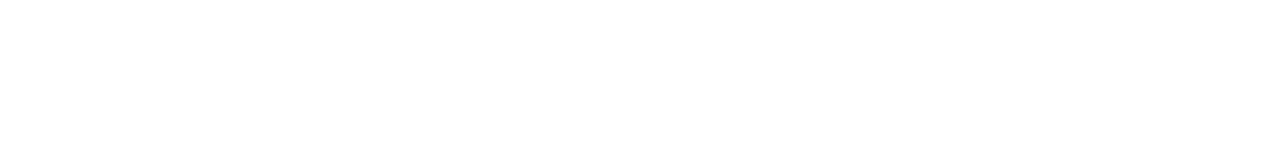
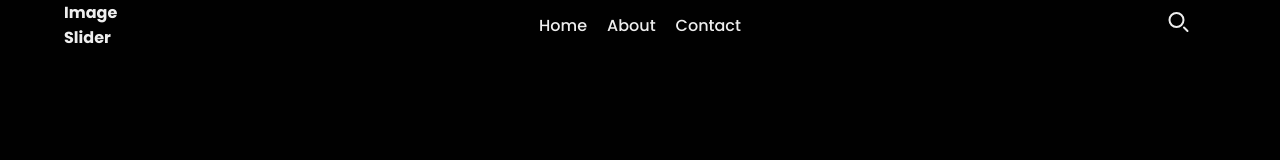
Before and after one commit to Y-ashbhatt/Image-Slider, a plain HTML site: page index.html in a window 1280 px wide. Drawn offline with Linux system fonts and the light colour scheme.

Commit message:
Complete Header

```diff
--- a/index.html
+++ b/index.html
@@ -7,6 +7,25 @@
     <link rel="stylesheet" href="style.css">
 </head>
 <body>
+
+    <!-- header  -->
+    <header>
+        <div class="logo">Image Slider</div>
+        <ul class="menu">
+            <li>Home</li>
+            <li>About</li>
+            <li>Contact</li>
+        </ul>
+
+        <div class="search">
+            <svg  aria-hidden="true" xmlns="http://www.w3.org/2000/svg" width="24" height="24" fill="none" viewBox="0 0 24 24">
+                <path stroke="currentColor" stroke-linecap="round" stroke-width="2" d="m21 21-3.5-3.5M17 10a7 7 0 1 1-14 0 7 7 0 0 1 14 0Z"/>
+              </svg>
+
+        </div>
+    </header>
+
+
     <script src="app.js"></script>
 </body>
 </html>
--- a/style.css
+++ b/style.css
@@ -0,0 +1,41 @@
+
+@import url('https://fonts.googleapis.com/css2?family=Poppins:ital,wght@0,100;0,200;0,300;0,400;0,500;0,600;0,700;0,800;0,900;1,100;1,200;1,300;1,400;1,500;1,600;1,700;1,800;1,900&display=swap');
+
+body{
+    font-family: "Poppins", sans-serif;
+    margin: 0;
+    background-color: #010101;
+    color: #eee;
+
+}
+
+svg{
+    width: 25px;
+}
+
+header{
+    width: 1200px;
+    max-width: 90%;
+    margin: auto;
+    display: grid;
+    grid-template-columns: 50px 1fr 50px;
+    grid-template-rows: 50px;
+    justify-content: center;
+    align-items: center;
+    position: relative;
+    z-index: 100;
+}
+
+header .logo{
+    font-weight: bold;
+}
+
+header .menu{
+    padding: 0;
+    margin: 0;
+    list-style: none;
+    display: flex;
+    justify-content: center;
+    gap: 20px;
+    font-weight: 500;
+}
```
